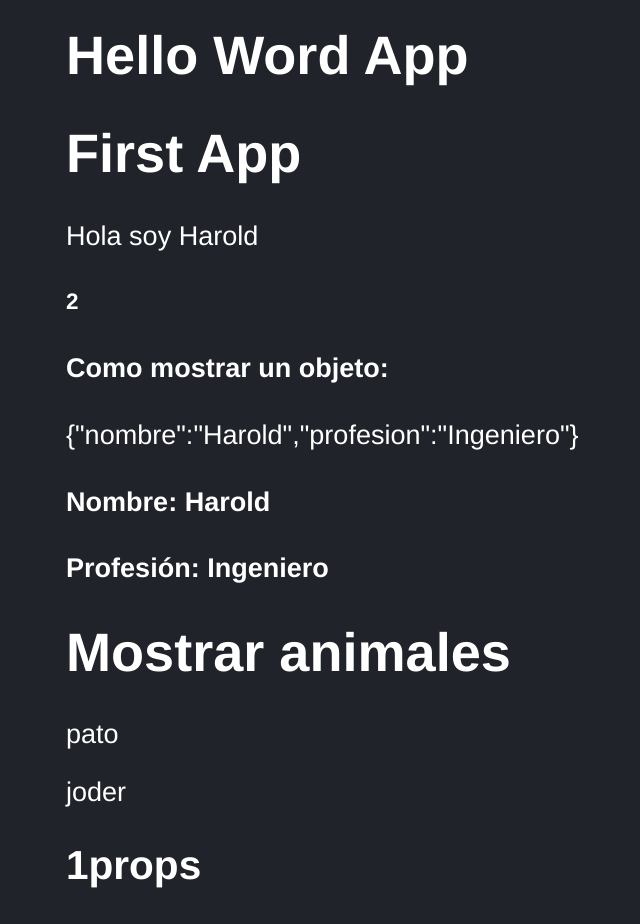
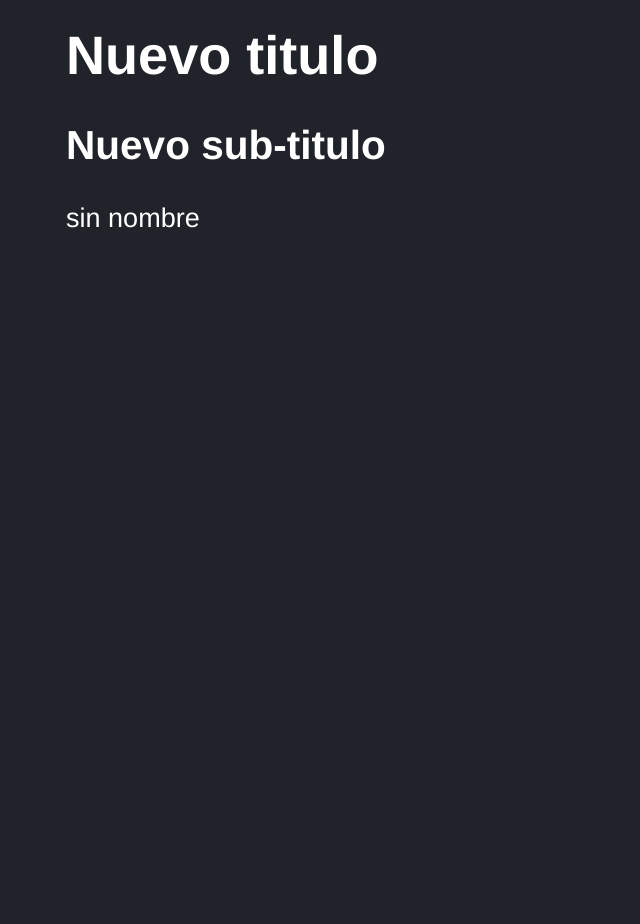
Before and after one commit to harold2tg/03-counter-app-vite, a React (Vite) app: page / in a window 1280 px wide. Shown: the part 160-1084 px from the top of the page, without its empty margins (82-722 px from the left). After the commit the page ends 800 px from the top, so only its background shows below. Built offline with nearby package versions, Linux system fonts and the light colour scheme.

Commit message:
instalacion de yarn add --dev react-test-renderer

```diff
--- a/package.json
+++ b/package.json
@@ -23,6 +23,7 @@
     "@vitejs/plugin-react": "^2.0.1",
     "babel-jest": "^29.0.3",
     "jest": "^29.0.3",
+    "react-test-renderer": "^18.2.0",
     "vite": "^3.0.7",
     "whatwg-fetch": "^3.6.2"
   }
--- a/src/FirstApp.jsx
+++ b/src/FirstApp.jsx
@@ -17,12 +17,18 @@ const devolveralgo = ()=> {
     return animal
 }
 
-export const FirstApp = ({title}) => {
+export const FirstApp = ({title, subtitulo, nombre}) => {
 
   return (
     // <Fragment>
     <>
-    <h1>First App</h1>
+     <h1>{title}</h1>
+     <h2>{subtitulo}</h2>
+     <p>{nombre}</p>
+
+
+
+    {/* <h1>First App</h1>
     <p>Hola soy {nombre}</p>
     <h5>{1 + 1 }</h5>
 
@@ -38,7 +44,7 @@ export const FirstApp = ({title}) => {
 
 
     <h2> 1props</h2>
-    <p>{title}</p>
+    <p>{title}</p> */}
 
     </>
     // </Fragment>
@@ -47,8 +53,13 @@ export const FirstApp = ({title}) => {
 
 FirstApp.propTypes = {
   title:PropTypes.string.isRequired,
+  subtitulo:PropTypes.string.isRequired,
+  nombre:PropTypes.string.isRequired,
 }
 
 FirstApp.defaultProps = {
-  title:'NO hay titulos'
+  title:'Nuevo titulo',
+  subtitulo:'Nuevo sub-titulo',
+  nombre:'sin nombre'
+
 }
--- a/src/base-pruebas/11-async-await.js
+++ b/src/base-pruebas/11-async-await.js
@@ -44,4 +44,4 @@ export const getImagen = async() =>{
     }
 }
 
-getImagen()
+// getImagen()
--- a/src/main.jsx
+++ b/src/main.jsx
@@ -11,8 +11,8 @@ import './styles.css';
 
 ReactDOM.createRoot( document.getElementById('root')).render(
     <React.StrictMode>
-        <HelloWordApp/>
+        {/* <HelloWordApp/> */}
         <FirstApp/>
-        <CounterApp value={1}/>
+        {/* <CounterApp value={1}/> */}
     </React.StrictMode>
 )
```
Also changed, not shown: 1 other file (tests, documents, lock files or other folders).
